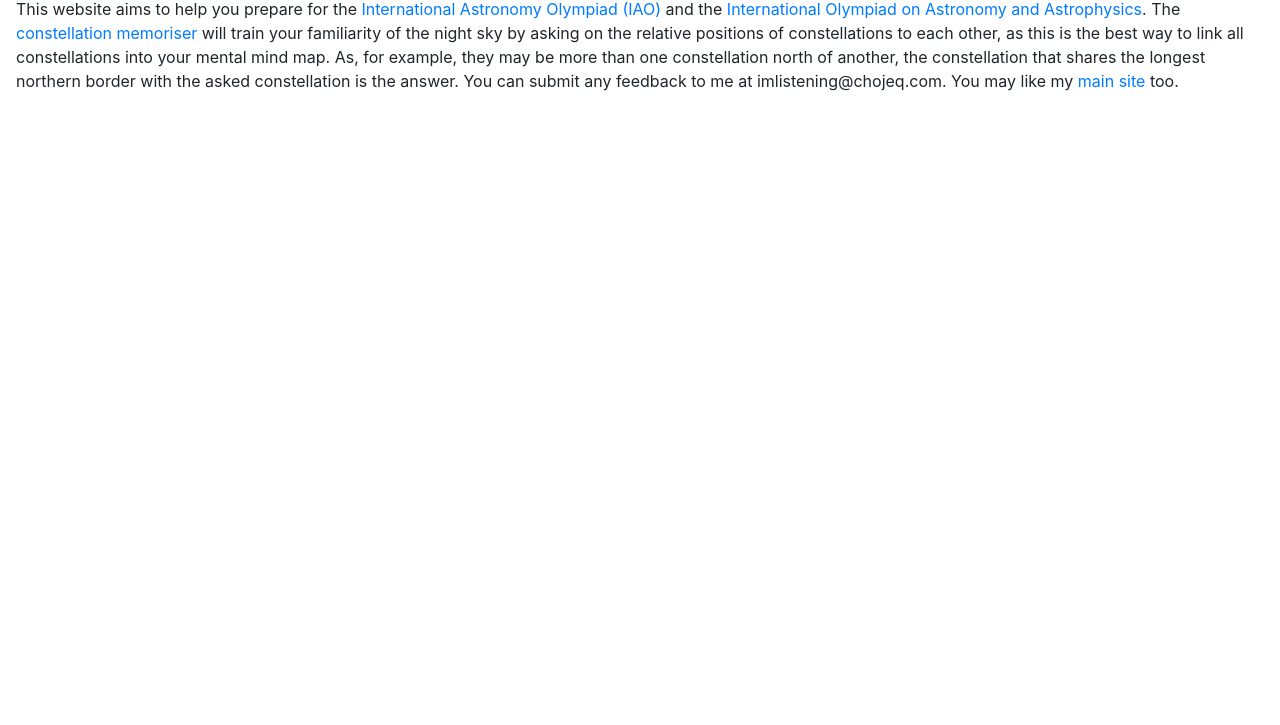
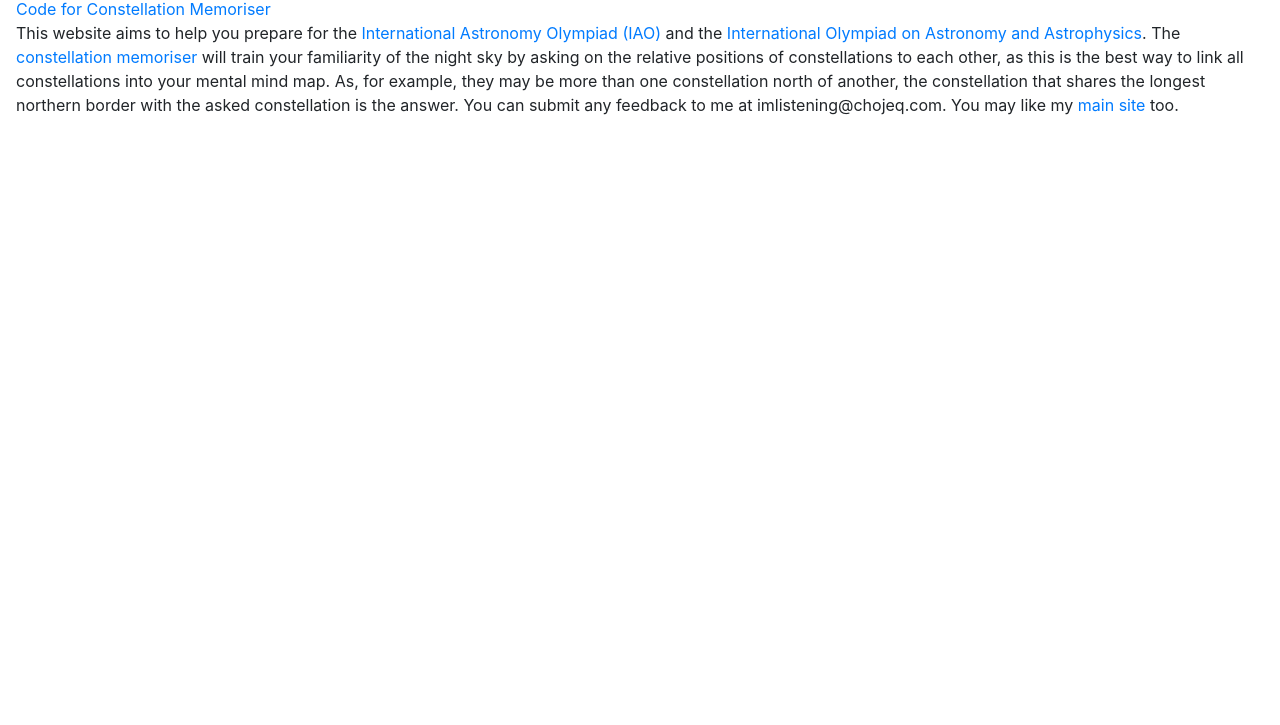
Before and after one commit to jeqcho/constellation-memoriser, a plain HTML site: page about.html in a window 1280 px wide. Shown: the part 75-800 px from the top of the page. Drawn offline with nearby package versions, Linux system fonts and the light colour scheme.

Commit message:
Added refer from this website to its code

```diff
--- a/about.html
+++ b/about.html
@@ -13,5 +13,6 @@
     }
   </style>
   <h1>About</h1>
+  <a href="https://github.com/jeqcho/constellation-memoriser">Code for Constellation Memoriser</a>
   <p>This website aims to help you prepare for the <a href="http://www.issp.ac.ru/iao/" target="_blank">International Astronomy Olympiad (IAO)</a> and the <a href="http://www.ioaastrophysics.org/" target="_blank">International Olympiad on Astronomy and Astrophysics</a>. The <a href="/index.html">constellation memoriser</a> will train your familiarity of the night sky by asking on the relative positions of constellations to each other, as this is the best way to link all constellations into your mental mind map. As, for example, they may be more than one constellation north of another, the constellation that shares the longest northern border with the asked constellation is the answer. You can submit any feedback to me at imlistening@chojeq.com. You may like my <a href="https://chojeq.com">main site</a> too.</p>
 </html>
```
